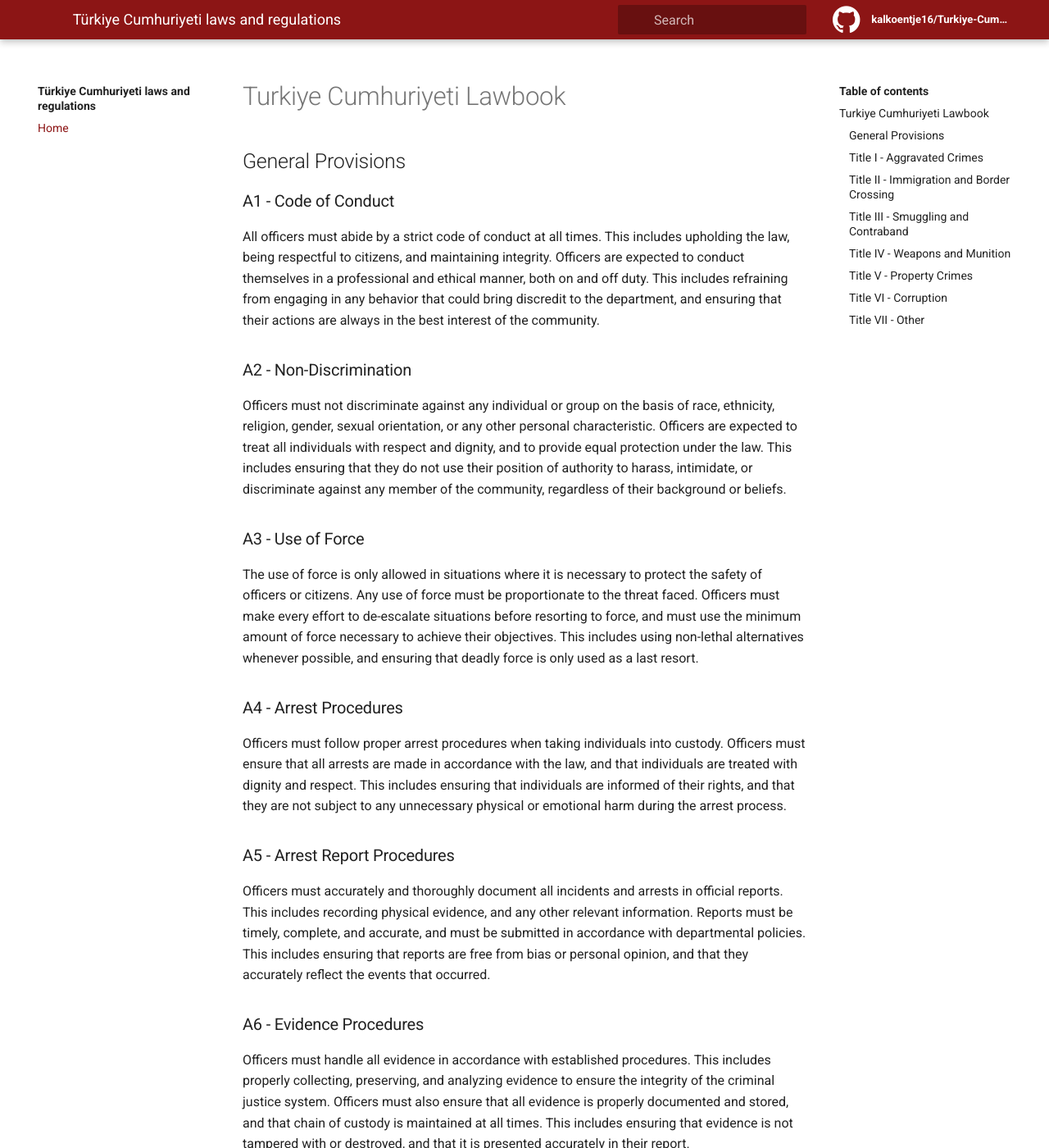
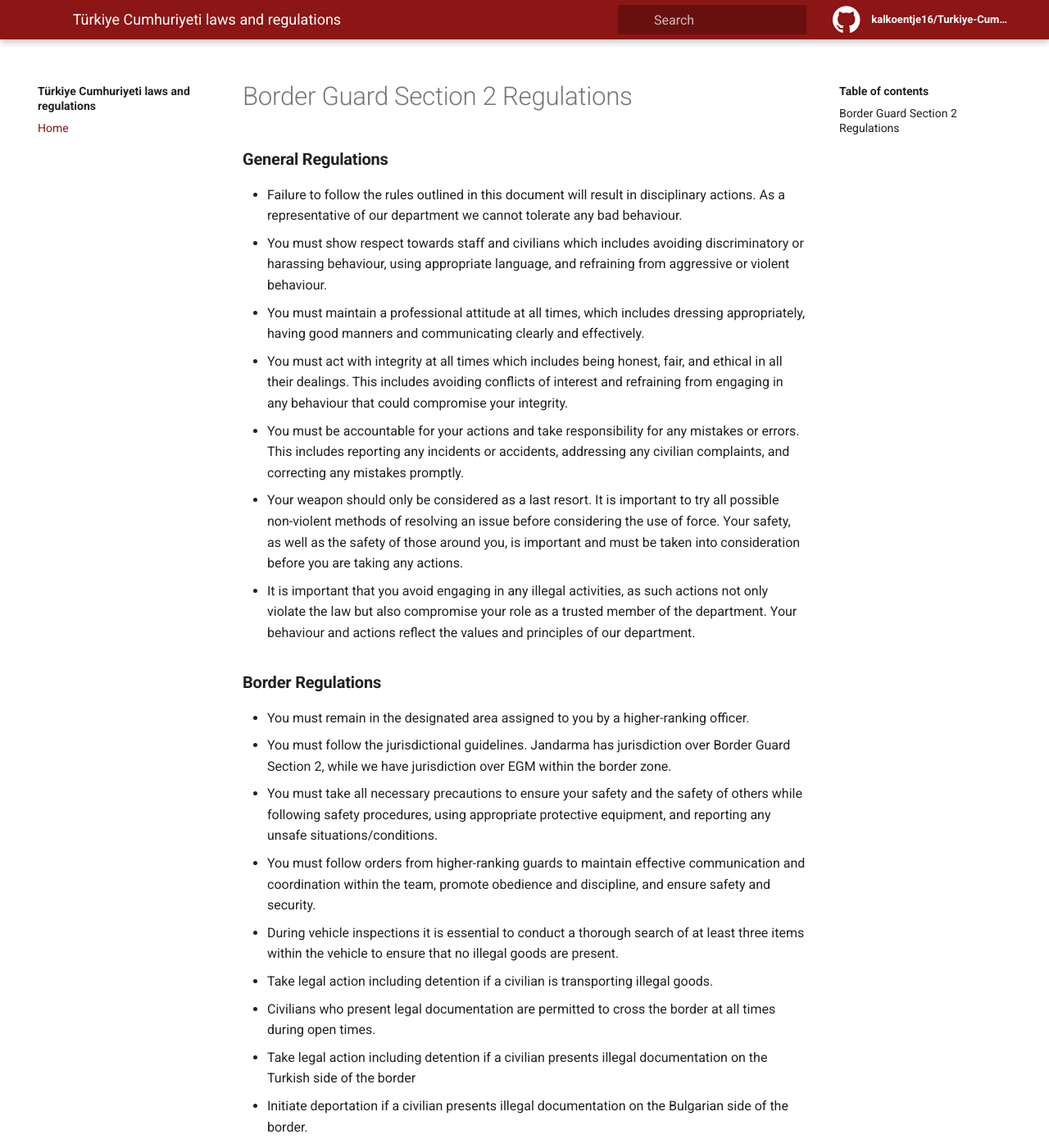
Before and after one commit to kalkoentje16/Border-Guard-Section-2-Regulations, a Jekyll site: the page built from pages/index.md, in a window 1280 px wide and 1400 px high. Shown: the whole window at 82% size. Built offline with Jekyll 4.4.1, drawn with Linux system fonts in a browser that asks for light colours; some of the changed text lies outside the part shown.

Commit message:
Update index.md

```diff
--- a/pages/index.md
+++ b/pages/index.md
@@ -1,178 +1,63 @@
 ---
 layout: page
-title: Turkiye Cumhuriyeti Lawbook
+title: Border Guard Section 2 Regulations
 permalink: /
 ---
 
-# Turkiye Cumhuriyeti Lawbook
+# Border Guard Section 2 Regulations
 
+### **General Regulations**
 
-## General Provisions
+- Failure to follow the rules outlined in this document will result in disciplinary actions. As a representative of our department we cannot tolerate any bad behaviour.
 
-### A1 - Code of Conduct
-All officers must abide by a strict code of conduct at all times. This includes upholding the law, being respectful to citizens, and maintaining integrity. Officers are expected to conduct themselves in a professional and ethical manner, both on and off duty. This includes refraining from engaging in any behavior that could bring discredit to the department, and ensuring that their actions are always in the best interest of the community.
+- You must show respect towards staff and civilians which includes avoiding discriminatory or harassing behaviour, using appropriate language, and refraining from aggressive or violent behaviour.
 
-### A2 - Non-Discrimination
-Officers must not discriminate against any individual or group on the basis of race, ethnicity, religion, gender, sexual orientation, or any other personal characteristic. Officers are expected to treat all individuals with respect and dignity, and to provide equal protection under the law. This includes ensuring that they do not use their position of authority to harass, intimidate, or discriminate against any member of the community, regardless of their background or beliefs.
+- You must maintain a professional attitude at all times, which includes dressing appropriately, having good manners and communicating clearly and effectively.
 
-### A3 - Use of Force
-The use of force is only allowed in situations where it is necessary to protect the safety of officers or citizens. Any use of force must be proportionate to the threat faced. Officers must make every effort to de-escalate situations before resorting to force, and must use the minimum amount of force necessary to achieve their objectives. This includes using non-lethal alternatives whenever possible, and ensuring that deadly force is only used as a last resort.
+- You must act with integrity at all times which includes being honest, fair, and ethical in all their dealings. This includes avoiding conflicts of interest and refraining from engaging in any behaviour that could compromise your integrity.
 
-### A4 - Arrest Procedures
-Officers must follow proper arrest procedures when taking individuals into custody. Officers must ensure that all arrests are made in accordance with the law, and that individuals are treated with dignity and respect. This includes ensuring that individuals are informed of their rights, and that they are not subject to any unnecessary physical or emotional harm during the arrest process.
+- You must be accountable for your actions and take responsibility for any mistakes or errors. This includes reporting any incidents or accidents, addressing any civilian complaints, and correcting any mistakes promptly.
 
-### A5 - Arrest Report Procedures
-Officers must accurately and thoroughly document all incidents and arrests in official reports. This includes recording physical evidence, and any other relevant information. Reports must be timely, complete, and accurate, and must be submitted in accordance with departmental policies. This includes ensuring that reports are free from bias or personal opinion, and that they accurately reflect the events that occurred.
+- Your weapon should only be considered as a last resort. It is important to try all possible non-violent methods of resolving an issue before considering the use of force. Your safety, as well as the safety of those around you, is important and must be taken into consideration before you are taking any actions.
 
-### A6 - Evidence Procedures
-Officers must handle all evidence in accordance with established procedures. This includes properly collecting, preserving, and analyzing evidence to ensure the integrity of the criminal justice system. Officers must also ensure that all evidence is properly documented and stored, and that chain of custody is maintained at all times. This includes ensuring that evidence is not tampered with or destroyed, and that it is presented accurately in their report.
+- It is important that you avoid engaging in any illegal activities, as such actions not only violate the law but also compromise your role as a trusted member of the department. Your behaviour and actions reflect the values and principles of our department.
 
-### A7 - Accountability
-Officers must be accountable for their actions. Any violations of the law or department policies must be reported and investigated, and officers who commit misconduct must be held responsible for their actions. Officers must also ensure that they are transparent in their actions, and that they maintain the trust and confidence of the community they serve. This includes ensuring that they are open to feedback and constructive criticism, and that they take appropriate action to address any concerns or issues that are raised.
+### **Border Regulations**
 
-## Title I - Aggravated Crimes
+- You must remain in the designated area assigned to you by a higher-ranking officer.
 
-### Article I-1 - Violence
+- You must follow the jurisdictional guidelines. Jandarma has jurisdiction over Border Guard Section 2, while we have jurisdiction over EGM within the border zone.
 
-1. Guilty is someone who commits violence or violently resists against an EGM or BG officer.
-2. Guilty is someone who resists an arrest by using force or violence against an EGM or BG officer.
+- You must take all necessary precautions to ensure your safety and the safety of others while following safety procedures, using appropriate protective equipment, and reporting any unsafe situations/conditions.
 
-|   | **Prison time**  |
-|---|---|
-|  **First conviction** | N/A |
-| **Second conviction**  | N/A |
-| **Third conviction**  | N/A |
+- You must follow orders from higher-ranking guards to maintain effective communication and coordination within the team, promote obedience and discipline, and ensure safety and security.
 
-### Article I-2 - Threatening
+- During vehicle inspections it is essential to conduct a thorough search of at least three items within the vehicle to ensure that no illegal goods are present.
 
-1. Guilty is someone who threatens with violent content or criminal character against a person or property.
-2. Guilty is someone who threatens to harm another person in order to intimidate or control them. This could include threatening to disclose embarrassing information, or threatening to harm someone's family members.
-3. Guilty is someone who makes a threat in order to obtain something of value, such as money or property. This is also known as blackmail.
-4. Guilty is someone who makes a threat with the intention of causing fear or panic among a large group of people. This could include making bomb threats, or threatening to carry out an act of terrorism.
+- Take legal action including detention if a civilian is transporting illegal goods.
 
-|   | **Prison time**  |
-|---|---|
-|  **First conviction** | N/A |
-| **Second conviction**  | N/A |
-| **Third conviction**  | N/A |
+- Civilians who present legal documentation are permitted to cross the border at all times during open times.
 
-### Article I-3 - Murder
+- Take legal action including detention if a civilian presents illegal documentation on the Turkish side of the border
 
-1. Guilty is someone who deliberately takes a person's life.
-2. Guilty is someone who causes the death of another person while committing a felony crime, even if they did not intend to kill anyone. For example, if someone is robbing a bank and accidentally shoots a bystander, they can be charged with felony murder.
-3. Guilty is someone who helps another person to take their own life, even if the person requested the assistance.
+- Initiate deportation if a civilian presents illegal documentation on the Bulgarian side of the border.
 
-|   | **Prison time**  |
-|---|---|
-|  **First conviction** | N/A |
-| **Second conviction**  | N/A |
-| **Third conviction**  | N/A |
+- Write an arrest warrant if a civilian managed to escape while they were to be detained by you or a colleague.
 
-## Title II - Immigration and Border Crossing
+- Authorised administration vehicles are permitted to cross the border without a legal passport and during closed times. This exemption is granted to ensure the smooth functioning of administrative activities and must be exercised judiciously.
 
-### Article II-1 Illegal Immigration
+### **Patrol Regulations**
 
-1. Guilty is someone who crosses the border lines without proper documentation or permission to enter the country.
-2. Guilty is someone who enters the country using fraudulent or counterfeit documents, such as a fake passport.
+- Border patrolling is only permitted when there is at least one Jandarma or Section 2 guard present alongside you. In the absence of another guard, it is strictly prohibited to conduct border patrols.
 
-|   | **Prison time**  |
-|---|---|
-|  **First conviction** | N/A |
-| **Second conviction**  | N/A |
-| **Third conviction**  | N/A |
+- City patrolling is only permitted when there is at least one Jandarma or Section 2 guard present alongside you and there is no EGM present. In the absence of another guard, it is strictly prohibited to conduct border patrols and in the presence of an EGM officer, it is also strictly prohibited to conduct city patrols.
 
-## Title III - Smuggling and Contraband
+- You are not allowed to conduct regular traffic stops during a city patrol. You are only allowed to take action when civilians are participating in violent crimes.
 
-### Article III-1 Illegal Trading
+- You must ask permission from high-ranking officers to go on a patrol. Communicate properly with the higher-ranking officer for the locations of the patrol and the duration of the patrol.
 
-1. Guilty is someone who enters the country with the intention of smuggling illegal goods, such as illegal tea, weapons or fuel.
-2. Guilty is someone who is involved in a conspiracy to engage in illegal trading of goods, even if they did not personally carry out the act of smuggling or selling the goods.
-3. Guilty is someone who intentionally evades or avoids customs inspections or checkpoints in order to facilitate the smuggling of illegal goods.
-4. Guilty is someone who knowingly purchases illegal goods, such as illegal tea, weapons or fuel, thereby supporting the illegal trading of such goods.
-5. Guilty is someone who is caught in possession of illegal goods with the intent to sell or distribute them within the country.
+- Patrols must be conducted regularly and on a random basis to ensure that all areas of the border are adequately monitored.
 
-|   | **Prison time**  |
-|---|---|
-|  **First conviction** | N/A |
-| **Second conviction**  | N/A |
-| **Third conviction**  | N/A |
+- You must be vigilant and alert at all times during patrols, and must report any suspicious situations/conditions immediately to the appropriate authorities.
 
-## Title IV - Weapons and Munition
-
-### Article IV-1 Illegal Firearms
-
-1. Guilty is someone who owns or carries an illegal firearm.
-2. Guilty is someone who possesses an illegal firearm with the intent to use it to commit a crime.
-3. Guilty is someone who uses an illegal firearm to threaten or harm others.
-
-|   | **Prison time**  |
-|---|---|
-|  **First conviction** | N/A |
-| **Second conviction**  | N/A |
-| **Third conviction**  | N/A |
-
-## Title V - Property Crimes
-
-### Article V-1 Theft
-
-1. Guilty is someone who takes away a good or vehicle without permission or having any right to do so.
-
-|   | **Prison time**  |
-|---|---|
-|  **First conviction** | N/A |
-| **Second conviction**  | N/A |
-| **Third conviction**  | N/A |
-
-### Article V-2 Theft with Violence
-
-1. Guilty is someone who physically assaults someone during the course of a theft, causing them injury or harm.
-2. Guilty is someone who engages in a criminal conspiracy to commit theft with violence, even if they did not personally carry out the act of violence.
-3. Said violence was used during preparation, theft, or escape.
-
-|   | **Prison time**  |
-|---|---|
-|  **First conviction** | N/A |
-| **Second conviction**  | N/A |
-| **Third conviction**  | N/A |
-
-### Article V-3 Entering forbidden domain
-
-1. Guilty is someone who intentionally enters a building or property that is clearly marked as off-limits or restricted, without authorization or lawful purpose.
-2. Guilty is someone who ignores posted signs or warnings indicating that an area is off-limits, and proceeds to enter or cross the forbidden domain.
-3. Guilty is someone who enters a government or military facility, such as a military base or restricted government building, without proper clearance or authorization.
-4. Guilty is someone who enters a private property or residence without the owner's consent or invitation, even if the property is not clearly marked as off-limits.
-
-|   | **Prison time**  |
-|---|---|
-|  **First conviction** | N/A |
-| **Second conviction**  | N/A |
-| **Third conviction**  | N/A |
-
-## Title VI - Corruption
-
-### Article VI-1 Bribery
-
-1. Guilty is someone who offers or bribes a EGM or BG officer in exchange for special treatment or privilege, such as allowing them to cross the border without proper documentation or inspection.
-2. Guilty is someone who solicits or accepts a bribe as an EGM or BG officer, using their position of authority to gain personal gain or advantage.
-3. Guilty is someone who engages in corruption, such as using their influence as a border guard to facilitate illegal activities, such as illegal good trafficing.
-4. Guilty is a person who uses their connections or influence to obtain special treatment or bypass legal requirements at the border, such as using their position to allow certain individuals or goods to cross the border without proper inspection or documentation.
-
-|   | **Prison time**  |
-|---|---|
-|  **First conviction** | N/A |
-| **Second conviction**  | N/A |
-| **Third conviction**  | N/A |
-
-## Title VII - Other
-
-### Article VII-1 Failure to comply with an order or demand
-
-1. Guilty is someone who willfully fails to comply with an order or demand issued by an EGM or BG officer.
-2. Guilty is someone who deliberately obstructs an EGM or BG officer in the performance thereof.
-3. Guilty is someone who obstructs an EGM or BG officer in the execution of their duty, such as by physically blocking their access to a crime scene or interfering with an arrest.
-
-|   | **Prison time**  |
-|---|---|
-|  **First conviction** | N/A |
-| **Second conviction**  | N/A |
-| **Third conviction**  | N/A |
+- You must keep accurate records of all patrol activities, including any incidents or observations made, and submit them in a timely manner.
```
